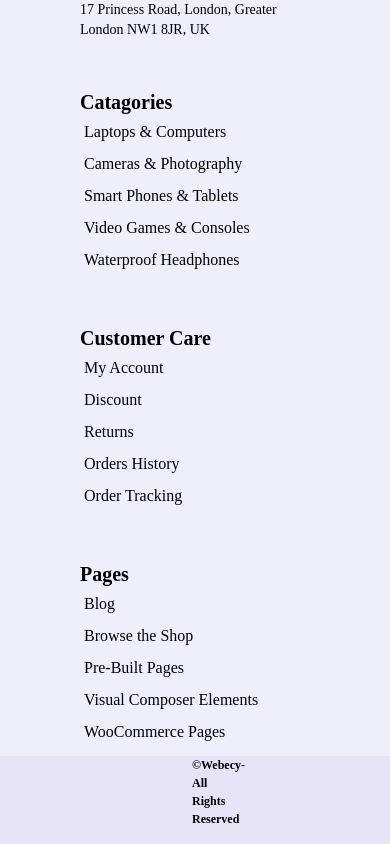
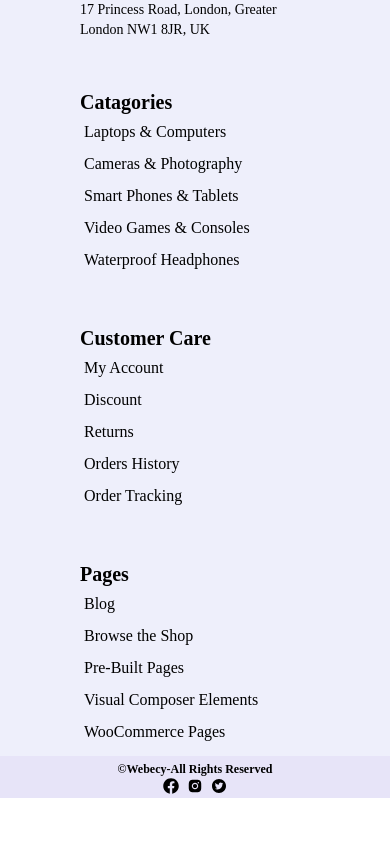
Before and after one commit to SabaZain/hackathonfinal-4, a Next.js app: page /Blog in a window 390 px wide. Shown: the part 1596-2440 px from the top of the page. After the commit the page ends 2394 px from the top, so only its background shows below. Built offline with nearby package versions, Linux system fonts and the light colour scheme.

Commit message:
Update Footer.tsx

```diff
--- a/src/app/components/Footer.tsx
+++ b/src/app/components/Footer.tsx
@@ -54,8 +54,8 @@ const Footer = () => {
         </div>
 
     </div>
-    <div className='flex flex-col md:flex-row lg:flex-row justify-start md:justify-between lg:justify-between px-48 bg-[#E7E4F8]'>
-    <p className='text-start md:text-center lg:text-center text-[12px] md:text-[16px] lg:text-[16px] font-bold'>©Webecy-All Rights Reserved</p>
+    <div className='w-full flex flex-col md:flex-row lg:flex-row justify-start md:justify-between lg:justify-between p-1  px-10 md:px-48 lg:px-48 bg-[#E7E4F8]'>
+    <p className='text-center md:text-center lg:text-center text-[12px] md:text-[16px] lg:text-[16px] font-bold'>©Webecy-All Rights Reserved</p>
     <div className='flex justify-center align items-center gap-2'>
     <FaFacebook />
     <AiFillInstagram />
```
